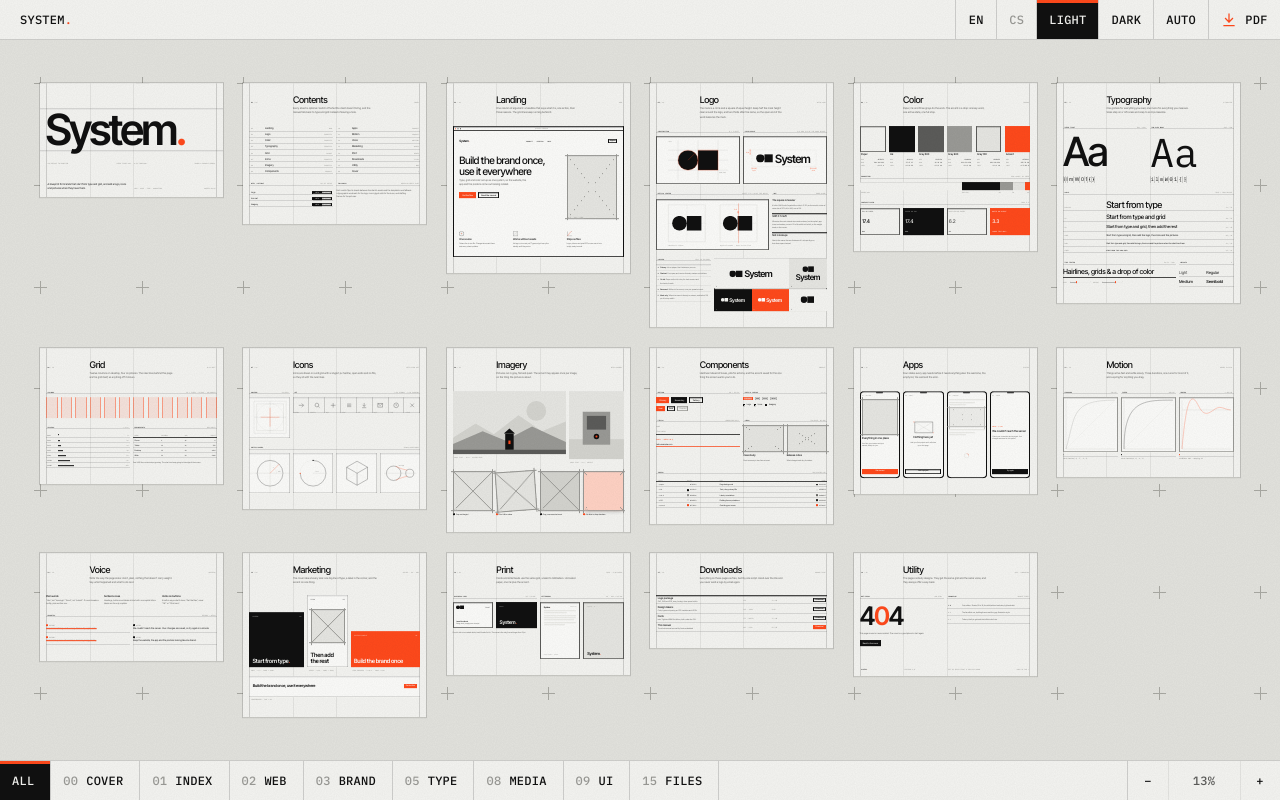
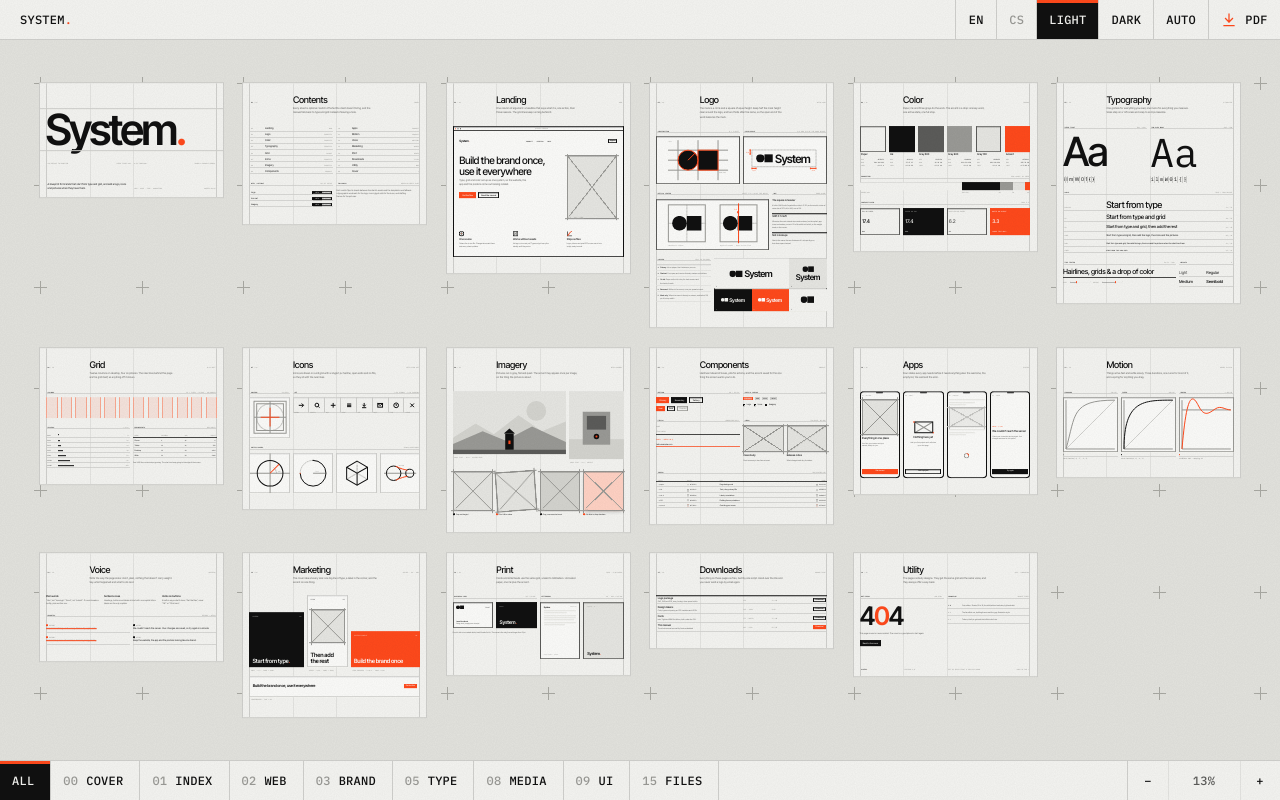
Before and after one commit to siliconlemon/system, a plain HTML site: page site/index.html in a window 1280 px wide. Drawn offline with Linux system fonts and the light colour scheme.

Commit message:
Share one line system in whole device pixels and flat colors

```diff
--- a/site/css/system.css
+++ b/site/css/system.css
@@ -15,8 +15,9 @@
   --ink: #111111;
   --ink-2: #5c5c5a;
   --ink-3: #9a9a96;
-  --rule: rgba(17, 17, 17, 0.07);
-  --rule-2: rgba(17, 17, 17, 0.16);
+  /* flat, picked as 7% and 16% ink over paper, so crossing lines don't darken where they meet */
+  --rule: #e4e4e1;
+  --rule-2: #d0d0cd;
   --fill: #e6e6e2;
   --fill-2: #d4d4cf;
   --accent: #ff4a1c;
@@ -26,6 +27,11 @@
 
   --sans: "Inter Tight", "Helvetica Neue", Arial, sans-serif;
   --mono: "IBM Plex Mono", ui-monospace, Menlo, monospace;
+  /* The two line weights: hairlines (grid, rules, construction) and the
+     outlines of drawn objects. On the canvas they are redefined from the
+     zoom (see main.deck), so every line on every sheet comes from here. */
+  --line: 1px;
+  --line-2: 2px;
   /* Small mono comes in two templates and one size, like the lettering on
      a drawing: the label (500, 12 px, capitals, +0.02em) and the value
      (400, 12 px, as written). Big mono, the specimen and the glyph cells,
@@ -44,8 +50,8 @@
     --ink: #eeeeea;
     --ink-2: #a3a39e;
     --ink-3: #6b6b67;
-    --rule: rgba(238, 238, 234, 0.06);
-    --rule-2: rgba(238, 238, 234, 0.16);
+    --rule: #1e1e1d;
+    --rule-2: #343433;
     --fill: #222220;
     --fill-2: #33332f;
     --canvas: #080808;
@@ -59,8 +65,8 @@
   --ink: #eeeeea;
   --ink-2: #a3a39e;
   --ink-3: #6b6b67;
-  --rule: rgba(238, 238, 234, 0.06);
-  --rule-2: rgba(238, 238, 234, 0.16);
+  --rule: #1e1e1d;
+  --rule-2: #343433;
   --fill: #222220;
   --fill-2: #33332f;
   --canvas: #080808;
@@ -256,34 +262,39 @@ body::after {
    corners like pencil construction lines. */
 
 .frame {
+  /* the frame's three colors: ground, thin construction lines, heavy outline */
+  --ff: var(--fill);
+  --fl: var(--ink-3);
+  --fo: var(--ink-2);
   position: relative;
   background:
-    linear-gradient(to top right, transparent calc(50% - 0.5px), var(--ink-3) calc(50% - 0.5px), var(--ink-3) calc(50% + 0.5px), transparent calc(50% + 0.5px)),
-    linear-gradient(to bottom right, transparent calc(50% - 0.5px), var(--ink-3) calc(50% - 0.5px), var(--ink-3) calc(50% + 0.5px), transparent calc(50% + 0.5px)),
-    var(--fill);
+    linear-gradient(to top right, transparent calc(50% - var(--line) / 2), var(--fl) calc(50% - var(--line) / 2), var(--fl) calc(50% + var(--line) / 2), transparent calc(50% + var(--line) / 2)),
+    linear-gradient(to bottom right, transparent calc(50% - var(--line) / 2), var(--fl) calc(50% - var(--line) / 2), var(--fl) calc(50% + var(--line) / 2), transparent calc(50% + var(--line) / 2)),
+    var(--ff);
   aspect-ratio: var(--ar, 4 / 3);
+  /* like a technical drawing: the picture's own edge is the heavy outline,
+     the overshoot and the cross stay thin construction lines */
+  box-shadow: inset 0 0 0 var(--line-2) var(--fo);
 }
 .frame::before, .frame::after {
   content: "";
   position: absolute;
   pointer-events: none;
 }
-.frame::before { inset: 0 calc(var(--u) * -1.5); border-block: 1px solid var(--ink-3); }
-.frame::after { inset: calc(var(--u) * -1.5) 0; border-inline: 1px solid var(--ink-3); }
-/* like a technical drawing: the picture's own edge is the heavy outline,
-   the overshoot and the cross stay thin construction lines */
-.frame { box-shadow: inset 0 0 0 2px var(--ink-2); }
+.frame::before { inset: 0 calc(var(--u) * -1.5); border-block: var(--line) solid var(--fl); }
+.frame::after { inset: calc(var(--u) * -1.5) 0; border-inline: var(--line) solid var(--fl); }
 .frame > .label {
   position: absolute;
   left: calc(var(--u) * 1.5);
   bottom: calc(var(--u) * 1);
-  background: var(--fill);
+  background: var(--ff);
   padding-inline: 4px;
   margin-left: -4px;
 }
-.frame.dark { --fill: var(--ink); }
+.frame.dark { --ff: var(--ink); --fo: var(--ink-3); }
 .frame.dark > .label { color: var(--paper); }
-.frame.dark { box-shadow: inset 0 0 0 2px var(--ink-3); }
+/* a quieter frame, mixed flat toward the sheet instead of faded */
+.frame.faint { --ff: color-mix(in srgb, var(--fill) 60%, var(--sheet)); --fl: color-mix(in srgb, var(--ink-3) 60%, var(--sheet)); --fo: color-mix(in srgb, var(--ink-2) 60%, var(--sheet)); }
 
 /* ---------- Gray flat illustration ---------- */
 
@@ -297,15 +308,18 @@ body::after {
 
 /* ---------- Sketch strokes ---------- */
 
-.sk { fill: none; stroke: var(--ink); stroke-width: 2; vector-effect: non-scaling-stroke; }
-.sk-2 { fill: none; stroke: var(--ink-3); stroke-width: 1; vector-effect: non-scaling-stroke; }
-.sk-d { fill: none; stroke: var(--ink-3); stroke-width: 1; stroke-dasharray: 3 3; vector-effect: non-scaling-stroke; }
-.sk-a { fill: none; stroke: var(--accent); stroke-width: 2; vector-effect: non-scaling-stroke; }
+/* strokes are the shared weights in drawing units (--vu), so they match the sheet's lines at any size and zoom */
+.sk { fill: none; stroke: var(--ink); stroke-width: calc(var(--line-2) * var(--vu, 1)); }
+.sk-2 { fill: none; stroke: var(--ink-3); stroke-width: calc(var(--line) * var(--vu, 1)); }
+.sk-d { fill: none; stroke: var(--ink-3); stroke-width: calc(var(--line) * var(--vu, 1)); stroke-dasharray: calc(3px * var(--vu, 1)) calc(3px * var(--vu, 1)); }
+.sk-a { fill: none; stroke: var(--accent); stroke-width: calc(var(--line-2) * var(--vu, 1)); }
+/* the icon set is drawn with the 1 px hairline its label promises */
+.icons .sk { stroke-width: calc(var(--line) * var(--vu, 1)); }
 .dot { fill: var(--ink); }
 .dot-a { fill: var(--accent); }
-/* lettering in a drawing is set in drawing units, so --k (from system.js)
+/* lettering in a drawing is set in drawing units, so --vu (from system.js)
    scales it back to 12 px on the sheet whatever size the drawing is shown at */
-.svg-text { font: 500 calc(12px * var(--k, 1)) var(--mono); fill: var(--ink-3); letter-spacing: 0.02em; }
+.svg-text { font: 500 calc(12px * var(--vu, 1)) var(--mono); fill: var(--ink-3); letter-spacing: 0.02em; }
 
 /* ---------- Cover ---------- */
 
@@ -576,12 +590,12 @@ body::after {
   bottom: 8px;
   font: 500 12px/16px var(--mono);
   font-style: normal;
-  opacity: 0.6;
+  color: color-mix(in srgb, currentColor 60%, var(--bg));
 }
-.lockups .paper { background: #f4f4f1; color: #111; }
-.lockups .stone { background: #e6e6e2; color: #111; }
-.lockups .ink { background: #111; color: #f4f4f1; }
-.lockups .accent { background: var(--accent); color: #fff; }
+.lockups .paper { --bg: #f4f4f1; background: var(--bg); color: #111; }
+.lockups .stone { --bg: #e6e6e2; background: var(--bg); color: #111; }
+.lockups .ink { --bg: #111; background: var(--bg); color: #f4f4f1; }
+.lockups .accent { --bg: var(--accent); background: var(--bg); color: #fff; }
 .lockup-notes ol { list-style: none; margin: 0; padding: 0; border-top: 1px solid var(--rule-2); }
 .lockup-notes li {
   display: grid;
@@ -715,7 +729,7 @@ body::after {
 /* ---------- Grid & spacing ---------- */
 
 .colmap { display: grid; grid-template-columns: repeat(12, 1fr); gap: var(--gap); height: calc(var(--u) * 20); }
-.colmap i { background: color-mix(in srgb, var(--accent) 10%, transparent); border-inline: 2px solid color-mix(in srgb, var(--accent) 45%, transparent); }
+.colmap i { background: color-mix(in srgb, var(--accent) 10%, var(--paper)); border-inline: 2px solid color-mix(in srgb, var(--accent) 45%, var(--paper)); }
 .spacing li { display: grid; grid-template-columns: calc(var(--u) * 8) 1fr calc(var(--u) * 8); align-items: center; gap: calc(var(--u) * 2); height: calc(var(--u) * 5); border-bottom: 1px solid var(--rule-2); }
 .spacing li i { display: block; height: 8px; background: var(--ink); }
 .spacing li > :last-child { text-align: right; }
@@ -725,7 +739,7 @@ body::after {
 .table td { font-size: 14px; }
 .table td.mono { font-size: 12px; }
 /* a flat swatch ahead of each value, outlined so paper on paper still shows */
-.tone { display: inline-block; width: 16px; height: 12px; margin-right: 8px; vertical-align: -1px; box-shadow: inset 0 0 0 1px var(--rule-2); }
+.tone { display: inline-block; width: 16px; height: 12px; margin-right: 8px; vertical-align: -1px; box-shadow: inset 0 0 0 var(--line) var(--rule-2); }
 .table .r { text-align: right; }
 /* first two columns span three grid columns each, so the third starts on the center line */
 .table.on-grid th:nth-child(-n + 2) { width: calc((100% - 11 * var(--gap)) / 4 + 3 * var(--gap)); }
@@ -811,8 +825,9 @@ body::after {
 /* ---------- Marketing ---------- */
 
 .post {
+  --bg: var(--ink);
   aspect-ratio: var(--ar, 1);
-  background: var(--ink);
+  background: var(--bg);
   color: var(--paper);
   padding: calc(var(--u) * 3);
   display: flex;
@@ -821,29 +836,31 @@ body::after {
   overflow: hidden;
   position: relative;
 }
-.post.paper { background: var(--sheet); color: var(--ink); border: 1px solid var(--rule-2); }
-.post.accent { background: var(--accent); color: var(--on-accent); }
+.post.paper { --bg: var(--sheet); color: var(--ink); border: 1px solid var(--rule-2); }
+.post.accent { --bg: var(--accent); color: var(--on-accent); }
 .post h4 { font-size: clamp(28px, 3.2cqw, 48px); line-height: 1; letter-spacing: -0.04em; font-weight: 600; }
-.post .label { color: inherit; opacity: 0.7; }
+/* quieter labels are mixed flat against their own ground, never faded with opacity */
+.post .label { color: color-mix(in srgb, currentColor 70%, var(--bg)); }
 .post .row { justify-content: space-between; }
 .mkt { align-items: end; row-gap: calc(var(--u) * 5); }
 
 /* ---------- Print ---------- */
 
 .paper-card {
+  --bg: var(--sheet);
   aspect-ratio: 85 / 55;
-  background: var(--sheet);
+  background: var(--bg);
   border: 2px solid var(--ink-2);
   padding: calc(var(--u) * 3);
   display: flex;
   flex-direction: column;
   justify-content: space-between;
 }
-.paper-card.ink { background: var(--ink); color: var(--paper); border-color: var(--ink); }
+.paper-card.ink { --bg: var(--ink); color: var(--paper); border-color: var(--ink); }
 .paper-card .wordmark { font-size: 28px; }
 .paper-card p { font-size: 14px; line-height: 20px; }
 .paper-card .small { font-size: 12px; line-height: 16px; }
-.paper-card .label { color: inherit; opacity: 0.6; }
+.paper-card .label { color: color-mix(in srgb, currentColor 60%, var(--bg)); }
 .a4 {
   aspect-ratio: 210 / 297;
   background: var(--sheet);
@@ -916,7 +933,12 @@ body::after {
     height: 100%;
     pointer-events: none;
   }
+  /* On the canvas a sheet pixel is --k device pixels (set by canvas.js from the live zoom). A
+     line is drawn as a whole number of device pixels, never fewer than one, like a hairline in
+     an SVG viewer: below one it would land on a pixel or on none, and lines dropped out. */
   main.deck {
+    --line: calc(max(1px, round(nearest, 1px * var(--k, 1), 1px)) / var(--k, 1));
+    --line-2: calc(max(1px, round(nearest, 2px * var(--k, 1), 1px)) / var(--k, 1));
     position: absolute;
     left: 0;
     top: 0;
@@ -924,6 +946,12 @@ body::after {
     gap: 160px;
     align-items: start;
     transform-origin: 0 0;
+  }
+  @supports not (width: round(nearest, 1px, 1px)) {
+    main.deck {
+      --line: calc(max(1px, 1px * var(--k, 1)) / var(--k, 1));
+      --line-2: calc(max(1px, 2px * var(--k, 1)) / var(--k, 1));
+    }
   }
   .cam { position: absolute; left: 0; top: 0; transform-origin: 0 0; }
   .cam.moving { will-change: transform; }
@@ -934,7 +962,7 @@ body::after {
   width: 1440px;
   container: board / inline-size;
   background: var(--paper);
-  box-shadow: 0 0 0 max(1px, var(--hair, 0px)) var(--rule-2);
+  box-shadow: 0 0 0 var(--line) var(--rule-2);
   overflow: hidden;
 }
 .board > .rules { position: absolute; z-index: 0; }
@@ -1079,7 +1107,7 @@ html { -webkit-tap-highlight-color: transparent; }
 .bar-pager { flex: 1 1 auto; display: flex; align-items: center; justify-content: center; min-width: 0; }
 /* square hit areas, as tall as the bar */
 .bar-pager button { display: flex; align-items: center; justify-content: center; height: 100%; aspect-ratio: 1; color: var(--accent); }
-.bar-pager button:disabled { color: var(--ink-3); opacity: 0.4; cursor: default; }
+.bar-pager button:disabled { color: color-mix(in srgb, var(--ink-3) 40%, var(--paper)); cursor: default; }
 .bar-pager svg { width: 16px; height: 16px; }
 .bar-cur { display: flex; align-items: center; justify-content: center; width: 12ch; white-space: nowrap; overflow: hidden; }
 .bar-cur b { font-weight: 500; color: var(--ink-3); margin-right: 8px; }
--- a/site/index.html
+++ b/site/index.html
@@ -16,7 +16,7 @@
 <link rel="preconnect" href="https://fonts.gstatic.com" crossorigin>
 <link rel="stylesheet" href="https://fonts.googleapis.com/css2?family=IBM+Plex+Mono:wght@400;500&family=Inter+Tight:wght@300;400;500;600&display=swap">
 <!-- Bump ?v= on every release, so no browser pairs this page with an older stylesheet or script. -->
-<link rel="stylesheet" href="css/system.css?v=55">
+<link rel="stylesheet" href="css/system.css?v=58">
 <script>
   /* Flags first, so the page never paints the wrong variant. */
   try {
@@ -189,12 +189,12 @@
       </div>
       <div class="grid landing-feat">
         <div class="c-4">
-          <svg viewBox="0 0 40 40"><circle class="sk" cx="20" cy="20" r="19"/><path class="sk-2" d="M1 20h38M20 1v38"/><circle class="dot-a" cx="20" cy="20" r="3"/></svg>
+          <svg viewBox="0 0 40 40"><path class="sk-2" d="M1 20h38M20 1v38"/><circle class="sk" cx="20" cy="20" r="19"/><circle class="dot-a" cx="20" cy="20" r="3"/></svg>
           <h4 data-i18n="landing.one-source">One source</h4>
           <p data-i18n="landing.tokens-live-in-one">Tokens live in one file. Change the accent there and every sheet updates.</p>
         </div>
         <div class="c-4">
-          <svg viewBox="0 0 40 40"><rect class="sk" x="1" y="1" width="38" height="38"/><path class="sk-2" d="M1 39 39 1M14 1v38M27 1v38"/></svg>
+          <svg viewBox="0 0 40 40"><path class="sk-2" d="M1 39 39 1M14 1v38M27 1v38"/><rect class="sk" x="1" y="1" width="38" height="38"/></svg>
           <h4 data-i18n="landing.works-without-assets">Works without assets</h4>
           <p data-i18n="landing.no-logo-or-icon">No logo or icon set yet? Type and grid carry the identity until they arrive.</p>
         </div>
@@ -502,23 +502,23 @@
       <div class="block-head"><span class="label ink" data-i18n="icons.sketch-shapes">Sketch shapes</span><span class="label" data-i18n="icons.always-available">Always available</span></div>
       <div class="shapes">
         <figure><svg viewBox="0 0 200 200">
-          <circle class="sk" cx="100" cy="100" r="64"/><path class="sk-2" d="M0 100h200M100 0v200"/>
-          <path class="sk-a" d="M100 100 145.3 54.7"/><path class="sk-d" d="M132 100a32 32 0 0 0-9.4-22.6"/>
+          <path class="sk-2" d="M0 100h200M100 0v200"/><path class="sk-d" d="M132 100a32 32 0 0 0-9.4-22.6"/><circle class="sk" cx="100" cy="100" r="64"/>
+          <path class="sk-a" d="M100 100 145.3 54.7"/>
           <text class="svg-text" x="118" y="74" text-anchor="end">r</text><text class="svg-text" x="140" y="96">45°</text>
         </svg></figure>
         <figure><svg viewBox="0 0 200 200">
-          <path class="sk" d="M100 36a64 64 0 1 1-64 64"/><path class="sk-d" d="M36 100a64 64 0 0 1 64-64"/>
-          <circle class="dot-a" cx="36" cy="100" r="3"/><circle class="dot" cx="100" cy="36" r="3"/><path class="sk-2" d="M100 100h64"/>
+          <path class="sk-d" d="M36 100a64 64 0 0 1 64-64"/><path class="sk-2" d="M100 100h64"/><path class="sk" d="M100 36a64 64 0 1 1-64 64"/>
+          <circle class="dot-a" cx="36" cy="100" r="3"/><circle class="dot" cx="100" cy="36" r="3"/>
           <text class="svg-text" x="112" y="94">3/4</text>
         </svg></figure>
         <figure><svg viewBox="0 0 200 200">
-          <path class="sk" d="M100 40l52 30v60l-52 30-52-30V70z"/><path class="sk" d="M48 70l52 30 52-30M100 100v60"/>
-          <path class="sk-d" d="M48 130l52-30 52 30M100 40v60"/>
+          <path class="sk-d" d="M48 130l52-30 52 30M100 40v60"/><path class="sk" d="M100 40l52 30v60l-52 30-52-30V70z"/><path class="sk" d="M48 70l52 30 52-30M100 100v60"/>
+
         </svg></figure>
         <figure><svg viewBox="0 0 200 200">
-          <circle class="sk" cx="68" cy="100" r="36"/><circle class="sk" cx="148" cy="100" r="20"/>
+          <path class="sk-2" d="M20 100h160"/><circle class="sk" cx="68" cy="100" r="36"/><circle class="sk" cx="148" cy="100" r="20"/>
           <path class="sk-a" d="M78.6 65.6C105 78 120 82 136 84.3M78.6 134.4C105 122 120 118 136 115.7"/>
-          <path class="sk-2" d="M20 100h160"/><text class="svg-text" x="107" y="66" text-anchor="middle" data-i18n="icons.bridge">bridge</text>
+          <text class="svg-text" x="107" y="66" text-anchor="middle" data-i18n="icons.bridge">bridge</text>
         </svg></figure>
       </div>
     </div>
@@ -573,7 +573,7 @@
     <figure class="c-3"><div class="frame" style="--ar: 1"><span class="label">1:1</span></div><p class="verdict yes"><i></i><span class="small" data-i18n="imagery.crop-on-the-grid">Crop on the grid</span></p></figure>
     <figure class="c-3"><div class="frame" style="--ar: 1;transform:rotate(-4deg)"><span class="label">1:1</span></div><p class="verdict no"><i></i><span class="small" data-i18n="imagery.dont-tilt-or-skew">Don’t tilt or skew</span></p></figure>
     <figure class="c-3"><div class="frame" style="--ar: 1;--fill: var(--fill-2)"><span class="label">1:1</span></div><p class="verdict yes"><i></i><span class="small" data-i18n="imagery.gray-one-accent-at">Gray, one accent at most</span></p></figure>
-    <figure class="c-3"><div class="frame" style="--ar: 1;--fill: #ffd2c4;box-shadow:inset 0 0 0 2px var(--ink-2), 0 16px 32px -12px rgba(0,0,0,.3)"><span class="label">1:1</span></div><p class="verdict no"><i></i><span class="small" data-i18n="imagery.no-tints-or-drop">No tints or drop shadows</span></p></figure>
+    <figure class="c-3"><div class="frame" style="--ar: 1;--fill: #ffd2c4;box-shadow:inset 0 0 0 var(--line-2) var(--ink-2), 0 16px 32px -12px rgba(0,0,0,.3)"><span class="label">1:1</span></div><p class="verdict no"><i></i><span class="small" data-i18n="imagery.no-tints-or-drop">No tints or drop shadows</span></p></figure>
   </div>
 </section>
 
@@ -657,7 +657,7 @@
       <div class="phone">
         <span class="label" style="margin-top:8px" data-i18n="app.02-empty">02 · Empty</span>
         <span class="grow"></span>
-        <svg viewBox="0 0 120 80" style="width:60%;margin-inline:auto"><rect class="sk" x="10" y="10" width="100" height="60"/><path class="sk-2" d="M10 10l100 60M110 10 10 70"/><path class="sk-a" d="M0 10h10M110 70h10"/></svg>
+        <svg viewBox="0 0 120 80" style="width:60%;margin-inline:auto"><path class="sk-2" d="M10 10l100 60M110 10 10 70"/><rect class="sk" x="10" y="10" width="100" height="60"/><path class="sk-a" d="M0 10h10M110 70h10"/></svg>
         <h5 style="text-align:center" data-i18n="app.nothing-here-yet">Nothing here yet</h5>
         <p style="text-align:center" data-i18n="app.add-your-first-project">Add your first project and it will show up on this page.</p>
         <span class="grow"></span>
@@ -668,7 +668,7 @@
       <div class="phone">
         <span class="label" style="margin-top:8px" data-i18n="app.03-loading">03 · Loading</span>
         <div class="skel"><i></i><i></i><i></i></div>
-        <div class="frame" style="--ar: 16 / 9;opacity:.6"></div>
+        <div class="frame faint" style="--ar: 16 / 9"></div>
         <div class="skel"><i></i><i></i><i></i></div>
         <span class="grow"></span>
         <svg class="spinner" viewBox="0 0 40 40"><circle class="sk-2" cx="20" cy="20" r="18"/><path class="sk-a" d="M20 2a18 18 0 0 1 18 18"><animateTransform attributeName="transform" type="rotate" from="0 20 20" to="360 20 20" dur="1.2s" repeatCount="indefinite"/></path></svg>
@@ -898,9 +898,9 @@
   </div>
 </div>
 
-<script src="strings/en.js?v=55" defer></script>
-<script src="strings/cs.js?v=55" defer></script>
-<script src="js/canvas.js?v=55" defer></script>
-<script src="js/system.js?v=55" defer></script>
+<script src="strings/en.js?v=58" defer></script>
+<script src="strings/cs.js?v=58" defer></script>
+<script src="js/canvas.js?v=58" defer></script>
+<script src="js/system.js?v=58" defer></script>
 </body>
 </html>
--- a/site/js/canvas.js
+++ b/site/js/canvas.js
@@ -152,7 +152,7 @@
     if (!cam.classList.contains("fly")) return;
     var m = new DOMMatrix(getComputedStyle(cam).transform);
     crosses(m.e, m.f, m.a * z);
-    hair(m.a * z);
+    hair(m.a * z, true);
     following = requestAnimationFrame(follow);
   }
   function apply(mode) {
@@ -163,7 +163,7 @@
     cam.style.transform = "translate(" + view.x + "px," + view.y + "px) scale(" + view.s / z + ")";
     if (mode !== "fly" && mode !== "live") settle();
     if (mode === "fly") { if (!following) following = requestAnimationFrame(follow); }
-    else { crosses(view.x, view.y, view.s); hair(view.s); }
+    else { crosses(view.x, view.y, view.s); hair(view.s, true); }
     tell();
   }
   function moving(on) { cam.classList.toggle("moving", on); }
@@ -266,21 +266,21 @@
      an inset shadow drawing the line. Colors are read here, so this runs
      again when the theme or a flag changes.
      Like an SVG viewer, a line scales with the zoom but never draws thinner
-     than one device pixel: --hair is one device pixel in sheet units, and
-     every line is the larger of its own width and --hair. Below that a line
-     would land on a whole pixel or on none, so some lines vanished and
-     others didn't. */
+     than one device pixel, and always as a whole number of them (see --k).
+     Below one a line would land on a whole pixel or on none, so some lines
+     vanished and others didn't. */
 
-  // On screen a sheet pixel is s px however the zoom splits between CSS zoom and the camera's
-  // transform, so --hair follows the live scale every frame and lines thin and thicken smoothly
-  // instead of jumping when a zoom settles. At 1 px or less it changes nothing, every line is at
-  // least 1 px, so close up nothing restyles while zooming.
-  var lastHair = 0;
-  function hair(s) {
-    var h = Math.max(1, 1 / (s * (window.devicePixelRatio || 1)));
-    if (Math.abs(h - lastHair) < lastHair * 0.02) return;
-    lastHair = h;
-    deck.style.setProperty("--hair", h + "px");
+  // --k is device pixels per sheet pixel, s × dpr however the zoom splits between CSS zoom and the
+  // camera's transform. Every line is drawn as a whole number of device pixels, at least one:
+  // a 1 px line at 1.1 device pixels smeared over two columns on one side and not the other.
+  // While a zoom runs, --k follows it every frame only where the one-pixel floor is in play
+  // (k below 1), so lines thin and thicken smoothly; close up it settles once at the end.
+  var lastK = 0;
+  function hair(s, live) {
+    var k = s * (window.devicePixelRatio || 1);
+    if (live && ((k >= 1 && lastK >= 1) || Math.abs(k - lastK) < lastK * 0.02)) return;
+    lastK = k;
+    deck.style.setProperty("--k", k);
   }
 
   var steadySheet = null;
@@ -297,7 +297,9 @@
         if (!w || w > 3 || cs["border" + side + "Style"] !== "solid") return;
         decl.push("border-" + side.toLowerCase() + "-width: 0", "padding-" + side.toLowerCase() + ": " + (parseFloat(cs["padding" + side]) + w) + "px");
         // never thinner than one device pixel, so no line drops out when zoomed out
-        var t = function (k) { return k ? "calc(" + k + " * max(" + w + "px, var(--hair, 0px)))" : "0"; };
+        // the shared line widths from system.css: 1 px borders draw as --line, 2 px ones as --line-2
+        var v = w < 1.5 ? "var(--line)" : "var(--line-2)";
+        var t = function (d) { return d ? "calc(" + d + " * " + v + ")" : "0"; };
         shadows.push("inset " + t(sides[side][0]) + " " + t(sides[side][1]) + " 0 0 " + cs["border" + side + "Color"]);
       });
       if (!decl.length) return;
--- a/site/js/system.js
+++ b/site/js/system.js
@@ -15,17 +15,17 @@
   }
   function relayout() { segs.forEach(function (g) { g.measure(); }); letter(); }
 
-  /* Lettering in a drawing is in the drawing's own units, so it grew and
-     shrank with every figure. Each drawing gets --k, drawing units per
-     sheet pixel, and .svg-text is 12 px times --k. Widths are read as a
-     share of the sheet, so the canvas zoom and pan don't enter into it. */
+  /* Drawings are in their own units, so lettering and strokes grew and
+     shrank with every figure. Each drawing gets --vu, drawing units per
+     sheet pixel: lettering is 12 px times --vu, strokes are the shared
+     --line or --line-2 times --vu. Widths are read as a share of the
+     sheet, so the canvas zoom and pan don't enter into it. */
   function letter() {
-    document.querySelectorAll("svg[viewBox]").forEach(function (svg) {
-      if (!svg.querySelector(".svg-text")) return;
+    document.querySelectorAll("main svg[viewBox]").forEach(function (svg) {
       var vb = svg.viewBox.baseVal, w = svg.getBoundingClientRect().width;
       var board = svg.closest(".board");
       if (board) w = w / board.getBoundingClientRect().width * board.offsetWidth;
-      if (vb && vb.width && w) svg.style.setProperty("--k", (vb.width / w).toFixed(4));
+      if (vb && vb.width && w) svg.style.setProperty("--vu", (vb.width / w).toFixed(4));
     });
   }
 
```
